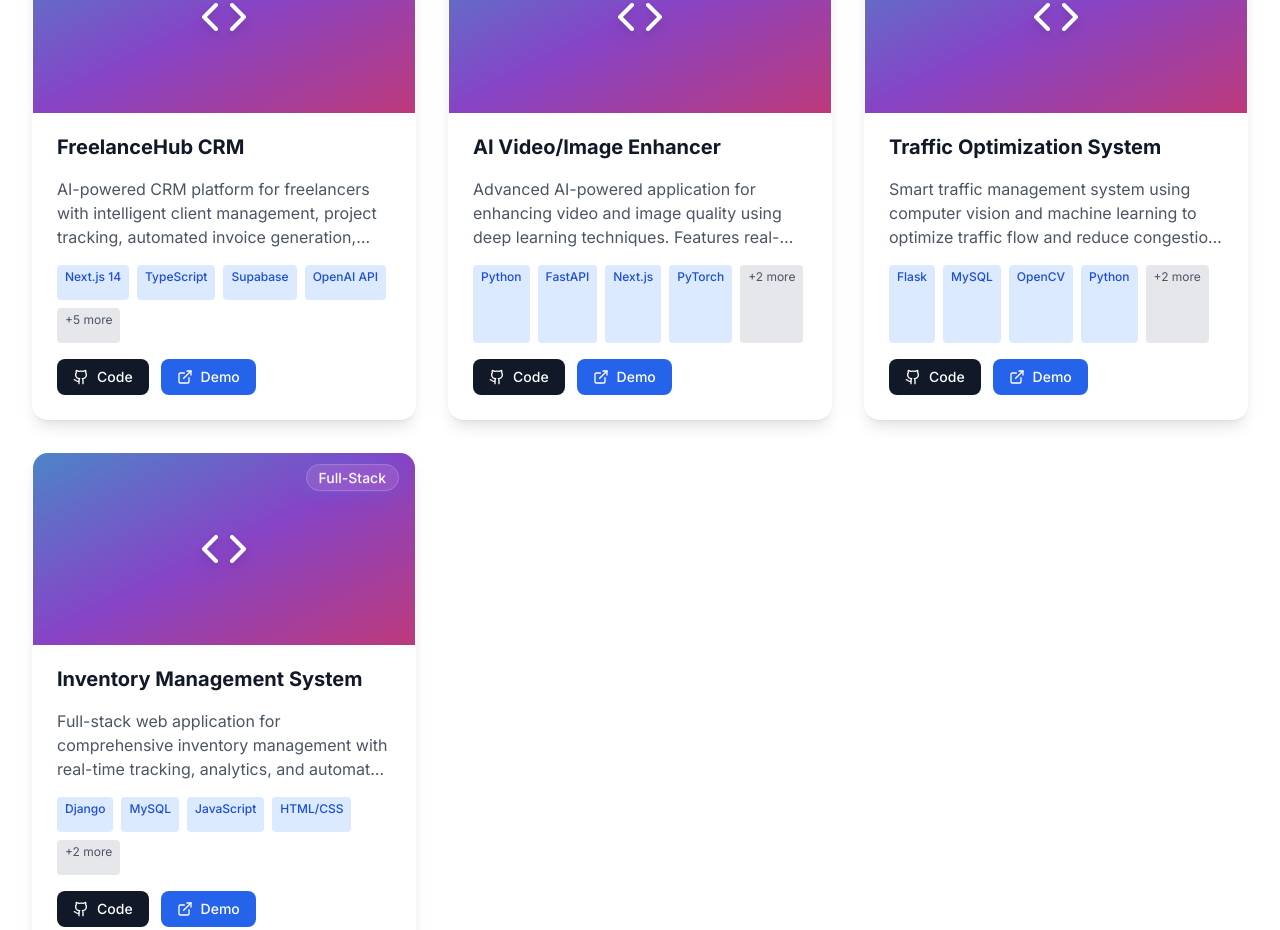
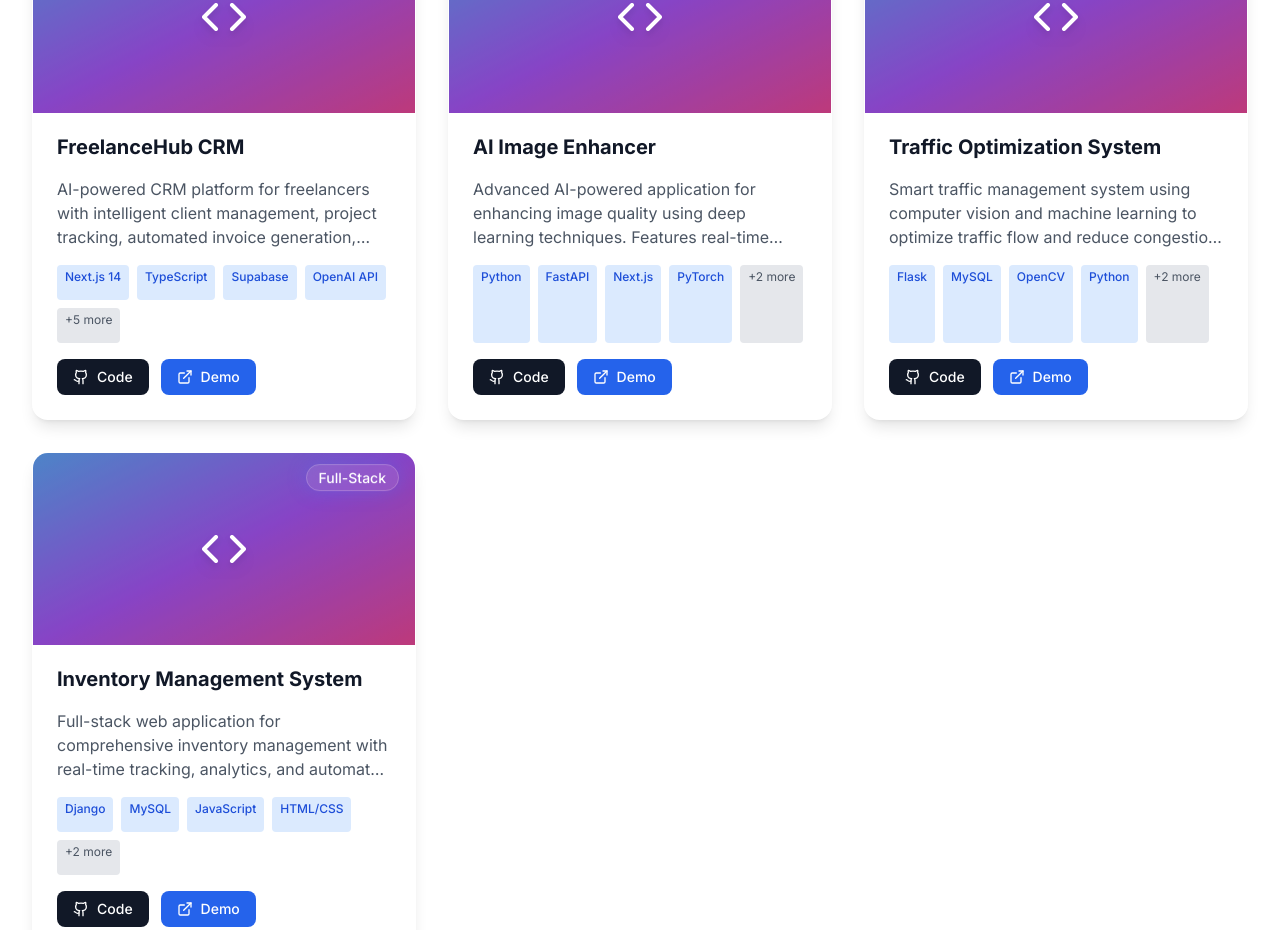
Before and after one commit to siddhesh3940/self_portfolio, a Next.js app: page / in a window 1280 px wide. Shown: the part 3080-4010 px from the top of the page. Built offline with nearby package versions, Linux system fonts and the light colour scheme.

Commit message:
Update GitHub repository links for projects

```diff
--- a/components/Projects.tsx
+++ b/components/Projects.tsx
@@ -8,15 +8,15 @@ const projects = [
     title: 'FreelanceHub CRM',
     description: 'AI-powered CRM platform for freelancers with intelligent client management, project tracking, automated invoice generation, Stripe payments, and real-time updates.',
     tech: ['Next.js 14', 'TypeScript', 'Supabase', 'OpenAI API', 'Prisma', 'Tailwind CSS', 'Stripe', 'BullMQ', 'Redis'],
-    github: 'https://github.com/siddhesh3940/freelancehub-crm',
+    github: 'https://github.com/siddhesh3940/Freelance_crm_sem5',
     demo: 'https://freelancehub-crm.vercel.app',
     category: 'Full-Stack'
   },
   {
-    title: 'AI Video/Image Enhancer',
-    description: 'Advanced AI-powered application for enhancing video and image quality using deep learning techniques. Features real-time processing and multiple enhancement algorithms.',
+    title: 'AI Image Enhancer',
+    description: 'Advanced AI-powered application for enhancing image quality using deep learning techniques. Features real-time processing and multiple enhancement algorithms.',
     tech: ['Python', 'FastAPI', 'Next.js', 'PyTorch', 'OpenCV', 'TensorFlow'],
-    github: 'https://github.com/siddheshvaishnav/ai-enhancer',
+    github: 'https://github.com/siddhesh3940/ai_image_enhancer',
     demo: 'https://ai-enhancer-demo.vercel.app',
     category: 'AI/ML'
   },
@@ -24,7 +24,7 @@ const projects = [
     title: 'Traffic Optimization System',
     description: 'Smart traffic management system using computer vision and machine learning to optimize traffic flow and reduce congestion in urban areas.',
     tech: ['Flask', 'MySQL', 'OpenCV', 'Python', 'Computer Vision', 'Machine Learning'],
-    github: 'https://github.com/siddheshvaishnav/traffic-optimizer',
+    github: 'https://github.com/siddhesh3940/ai-traffic-monitoring-system',
     demo: 'https://traffic-optimizer-demo.herokuapp.com',
     category: 'Computer Vision'
   },
```
